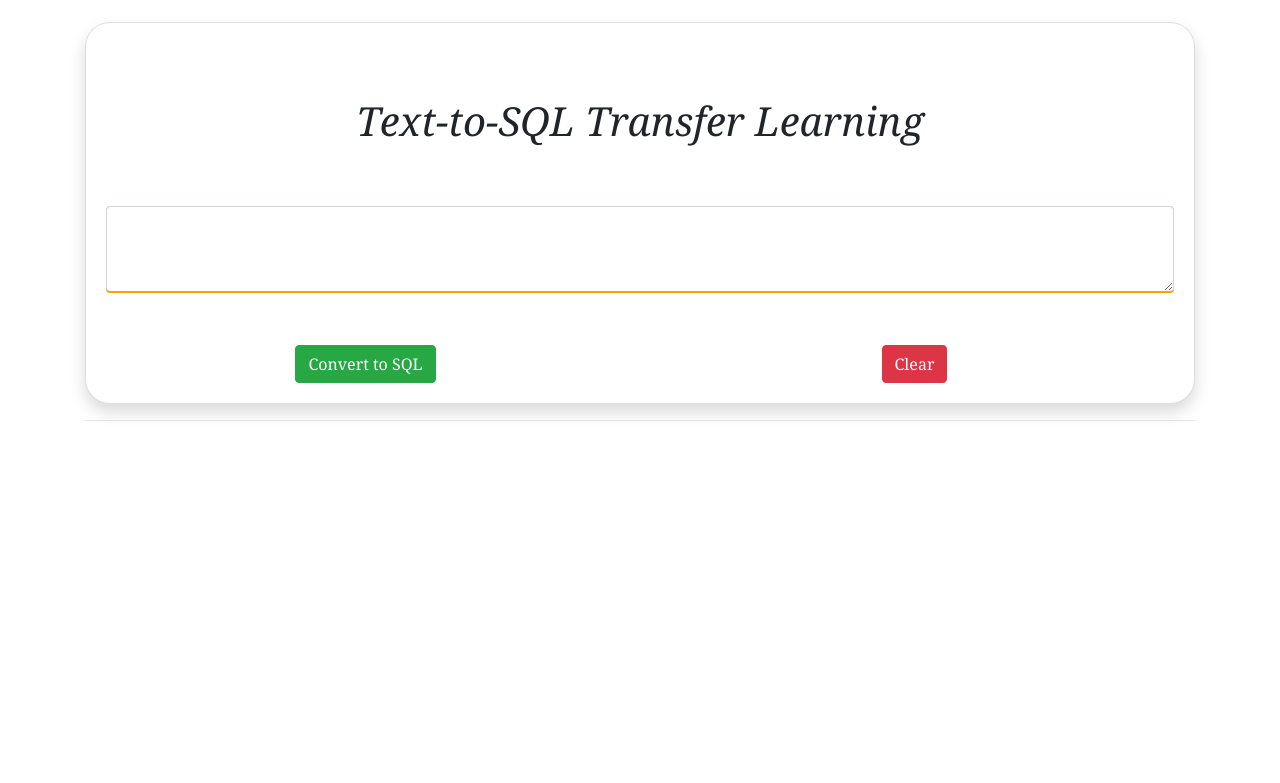
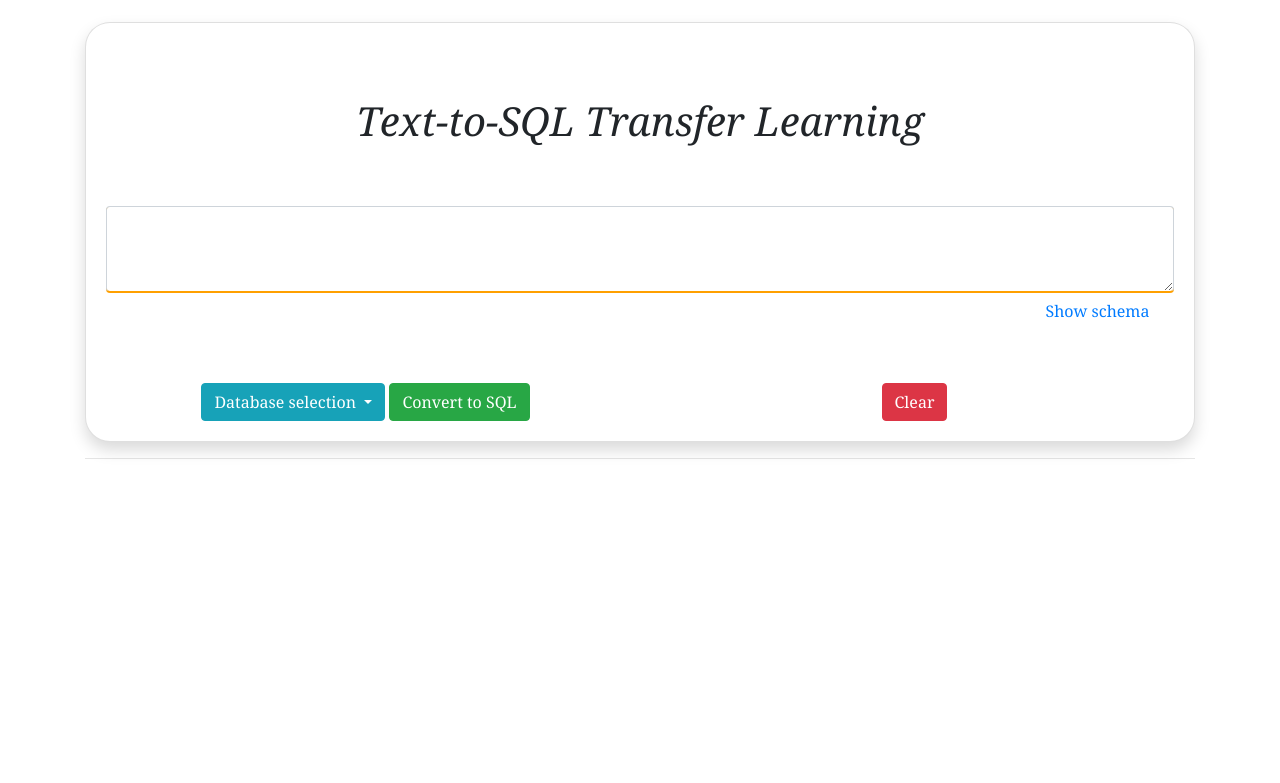
Before and after one commit to rafalbielech/text2sql_transfer_learning, a Flask app: template web_interface/templates/index.html in a window 1280 px wide. Shown: the top 783 px of the page. Run offline with Flask 2, Linux system fonts and the light colour scheme; the template is opened without the code that fills it, so the values that code supplies are empty; some libraries are stand-ins or nearby versions.

Commit message:
chg web interface, incl schema and eval over dbs

```diff
--- a/web_interface/server.py
+++ b/web_interface/server.py
@@ -2,8 +2,6 @@ import sys
 import os
 sys.path.append(os.path.join("..","models","sqlnet", "scripts"))
 import datetime
-import time
-import threading
 import json
 import argparse
 import torch
@@ -16,10 +14,18 @@ app = Flask(__name__)
 app.config['SEND_FILE_MAX_AGE_DEFAULT'] = 0
 
 model = None
+tables_json = None
 
 @app.route("/")
 def welcome():
-    return render_template("index.html")
+    return render_template("index.html", db=get_db_names(tables_json))
+
+
+@app.route("/schema", methods=['POST'])
+def get_schema():
+    # get the table in question
+    response = request.get_json(force=True)
+    return jsonify(result=get_db_schema(tables_json, response['db']))
 
 @app.route("/evaluate", methods=['POST'])
 def forward_feed():
@@ -27,7 +33,7 @@ def forward_feed():
     response = request.get_json(force=True)
     # table will be found under response['table]
     # english query will be found under response['data]
-    output = evaluate_one_query(model, os.path.join(".", "tables.json"), "concert_singer", response['data'])
+    output = evaluate_one_query(model, tables_json, response['db'], response['data'])
     return jsonify(result=output)
 
 @app.route("/status", methods=['GET'])
@@ -37,17 +43,25 @@ def get_status():
 if __name__ == "__main__":
     parser = argparse.ArgumentParser()
     parser.add_argument('--port_number', type=int, help='the location of the original spider dataset', default=80)
+    parser.add_argument('--tables', type=str, help='the location of the table.json file used to define schema for databases', default=os.path.join(".","tables.json"))
     args = parser.parse_args()
     try:
         assert 80 <= args.port_number < 65000, 'port number out of bounds'
         print("Connect to http://{}:{} to access this server".format(get_ip_address(), args.port_number))
 
+        tables_json = json.load(open(args.tables))
+        print("Loaded tables.json file")
+
         N_word=300
         B_word=42
-        print("Loading word embedding...")
+        t1 = datetime.datetime.now()
         word_emb = load_word_emb(os.path.join('..','models','sqlnet','glove/glove.%dB.%dd.txt'%(B_word,N_word)), load_used=False, use_small=False)
+        print("Word embedding loaded in {} seconds".format((datetime.datetime.now() - t1).total_seconds()))
+
         print("Initializing model...")
         model = SQLNet(word_emb, N_word=N_word, gpu=False, trainable_emb = False)
+
+        t1 = datetime.datetime.now()
         print("Loading from sel model...")
         model.sel_pred.load_state_dict(torch.load(os.path.join("..", "models", "sqlnet", "saved_models/sel_models.dump")))
         print("Loading from cond model...")
@@ -56,8 +70,8 @@ if __name__ == "__main__":
         model.group_pred.load_state_dict(torch.load(os.path.join("..", "models", "sqlnet", "saved_models/group_models.dump")))
         print("Loading from order model...")
         model.order_pred.load_state_dict(torch.load(os.path.join("..", "models", "sqlnet", "saved_models/order_models.dump")))
+        print("Saved model loaded in {} seconds".format((datetime.datetime.now() - t1).total_seconds()))
 
         app.run(host="0.0.0.0", port=args.port_number, debug=False)
-
     except Exception as e:
         print("ERROR in the start-up process:{}", e)
--- a/web_interface/static/CSS/general.css
+++ b/web_interface/static/CSS/general.css
@@ -1,5 +1,6 @@
 body {
     font-family: Georgia;
+    overflow-y:scroll;
 }
 
 button{
--- a/web_interface/static/JS/general.js
+++ b/web_interface/static/JS/general.js
@@ -1,4 +1,4 @@
-function clear_out_contents(){
+function clear_out_contents() {
   document.getElementById("input_form").value = "";
   document.getElementById("response").innerHTML = "";
   document.getElementById("response_card").style.display = "none";
@@ -9,26 +9,116 @@ document.getElementById("clear_button").onclick = function () {
   clear_out_contents();
 };
 
+document.getElementById("schema_button").onclick = function () {
+  retrieve_schema();
+};
+
+$('.dropdown-item').click(function () {
+  document.getElementById("db_dropdown_button").innerHTML = $(this).text();
+  update_schema($(this).text());
+});
+
 document.getElementById("convert_button").onclick = function () {
   let input_text = document.getElementById("input_form").value.trim();
+  let db = document.getElementById("db_dropdown_button").textContent;
+
   console.log(input_text);
-    if (input_text.length > 0){
+  if (input_text.length > 0 && db.trim() != "Database selection") {
     $.ajax({
       type: 'post',
       url: '/evaluate',
-            data: JSON.stringify({"data" : input_text}),
+      data: JSON.stringify({
+        "data": input_text,
+        "db": db
+      }),
       contentType: "application/json",
-            timeout : 5000,
-            success: function(result) {
+      timeout: 5000,
+      success: function (result) {
         document.getElementById("response_card").style.display = "block";
         document.getElementById("response").innerHTML = result.result;
       },
-            error: function(result) {
+      error: function (result) {
+        alert("ERROR");
+      },
+    });
+  } else {
+    alert("Input something first and make a database selection");
+  }
+};
+
+
+function update_schema(new_db) {
+  let schema_div = document.getElementById("schema_layout");
+  let schema_card = document.getElementById("schema_card");
+
+  if (schema_card.style.display != "none") {
+    $.ajax({
+      type: 'post',
+      url: '/schema',
+      data: JSON.stringify({
+        "db": new_db
+      }),
+      contentType: "application/json",
+      timeout: 5000,
+      success: function (result) {
+        let text = '<ul>';
+        for (x in result.result) {
+          text += '<li>' + x + '<ul>';
+          for (item in result.result[x]) {
+            text += '<li>' + result.result[x][item] + '</li>';
+          }
+          text += '</ul>';
+          text += '</li>';
+
+        }
+        text += '</ul>';
+        schema_div.innerHTML = text;
+      },
+      error: function (result) {
         alert("ERROR");
       },
     });
   }
-    else {
-      alert("Input something first");
 }
-};
+
+function retrieve_schema() {
+  let schema_div = document.getElementById("schema_layout");
+  let schema_card = document.getElementById("schema_card");
+  let schema_button = document.getElementById("schema_button");
+  let db = document.getElementById("db_dropdown_button").textContent;
+
+  if (schema_card.style.display == "none" && db.trim() != "Database selection") {
+    schema_button.innerHTML = "Hide schema";
+    $.ajax({
+      type: 'post',
+      url: '/schema',
+      data: JSON.stringify({
+        "db": db
+      }),
+      contentType: "application/json",
+      timeout: 5000,
+      success: function (result) {
+        let text = '<ul>';
+        for (x in result.result) {
+          text += '<li>' + x + '<ul>';
+          for (item in result.result[x]) {
+            text += '<li>' + result.result[x][item] + '</li>';
+          }
+          text += '</ul>';
+          text += '</li>';
+
+        }
+        text += '</ul>';
+        schema_div.innerHTML = text;
+      },
+      error: function (result) {
+        alert("ERROR");
+      },
+    });
+    schema_card.style.display = "block";
+  } else {
+    schema_button.innerHTML = "Show schema";
+    schema_card.style.display = "none";
+    schema_div.innerHTML = "";
+  }
+}
--- a/web_interface/templates/index.html
+++ b/web_interface/templates/index.html
@@ -4,8 +4,12 @@
     <title>Text2SQL Transfer Learning demo</title>
     <meta charset="utf-8">
     <meta name="viewport" content="width=device-width, initial-scale=1">
-    <link rel="stylesheet" href="./static/CSS/bootstrap.min.css">
+    <!-- <link rel="stylesheet" href="./static/CSS/bootstrap.min.css"> -->
+
+    <link rel="stylesheet" href="https://stackpath.bootstrapcdn.com/bootstrap/4.3.1/css/bootstrap.min.css"
+        integrity="sha384-ggOyR0iXCbMQv3Xipma34MD+dH/1fQ784/j6cY/iJTQUOhcWr7x9JvoRxT2MZw1T" crossorigin="anonymous">
     <link rel="stylesheet" href="./static/CSS/general.css">
+    <link rel="stylesheet" href="./static/CSS/schema.css">
 </head>
 
 <body>
@@ -25,12 +29,30 @@
                         </div>
                     </div>
                 </div>
+                <div class="row text-center">
+                    <div class="col-10">
+                    </div>
+                    <div class="col-2">
+                        <!--Basic textarea-->
+                        <button type="button" id="schema_button" class="btn btn-link">Show schema</button>
+                    </div>
+                </div>
                 <div class="row padding text-center">
-                    <div class="col">
-                        <!--Basic textarea-->
+                    <div class="col-6">
+                        <button class="btn btn-info dropdown-toggle" id="db_dropdown_button" type="button"
+                            data-toggle="dropdown">
+                            <span id="db_dropdown_button">Database selection</span>
+                            <span class="caret"></span></button>
+                        <ul class="db_menu dropdown-menu"
+                            style="padding-left: 10px; overflow-y: scroll; height: 500px;">
+                            {% for result in db %}
+                            <li><a class="dropdown-item" href="#">{{result}}</a></li>
+                            {% endfor %}
+                        </ul>
+                        </button>
                         <button type="button" id="convert_button" class="btn btn-success">Convert to SQL</button>
                     </div>
-                    <div class="col">
+                    <div class="col-6">
                         <!--Basic textarea-->
                         <button type="button" id="clear_button" class="btn btn-danger">Clear</button>
                     </div>
@@ -42,7 +64,7 @@
             style="border-radius: 25px; margin-top: 2%; display: none">
             <div class="card-body">
                 <div>
-                    <h4>Result:</h4>
+                    <h4>Result</h4>
                 </div>
                 <div class="row">
                     <div class="col">
@@ -51,10 +73,31 @@
                 </div>
             </div>
         </div>
+        <div class="card border-left-success shadow h-60" id="schema_card"
+            style="border-radius: 25px; margin-top: 2%; display: none; margin-bottom: 2%">
+            <div class="card-body">
+                <div class="text-center">
+                    <h4>Database Schema</h4>
+                </div>
+                <div class="row">
+                    <div class="col">
+                        <div class="clt" id="schema_layout">
+
+                        </div>
+                    </div>
+                </div>
+            </div>
+        </div>
     </div>
 </body>
-<script src="./static/JS/jquery.min.js"></script>
-<script src="./static/JS/bootstrap.min.js"></script>
+<script src="https://code.jquery.com/jquery-3.3.1.min.js" crossorigin="anonymous">
+</script>
+<script src="https://cdnjs.cloudflare.com/ajax/libs/popper.js/1.14.7/umd/popper.min.js"
+    integrity="sha384-UO2eT0CpHqdSJQ6hJty5KVphtPhzWj9WO1clHTMGa3JDZwrnQq4sF86dIHNDz0W1" crossorigin="anonymous">
+</script>
+<script src="https://stackpath.bootstrapcdn.com/bootstrap/4.3.1/js/bootstrap.min.js"
+    integrity="sha384-JjSmVgyd0p3pXB1rRibZUAYoIIy6OrQ6VrjIEaFf/nJGzIxFDsf4x0xIM+B07jRM" crossorigin="anonymous">
+</script>
 <script src="./static/JS/general.js"></script>
 
 </html>
```
Also changed, not shown: models/sqlnet/scripts/utils.py (+22 -4 lines), web_interface/static/CSS/schema.css (added, +32 -0 lines). Lines whose indentation alone changed are shown as unchanged.
